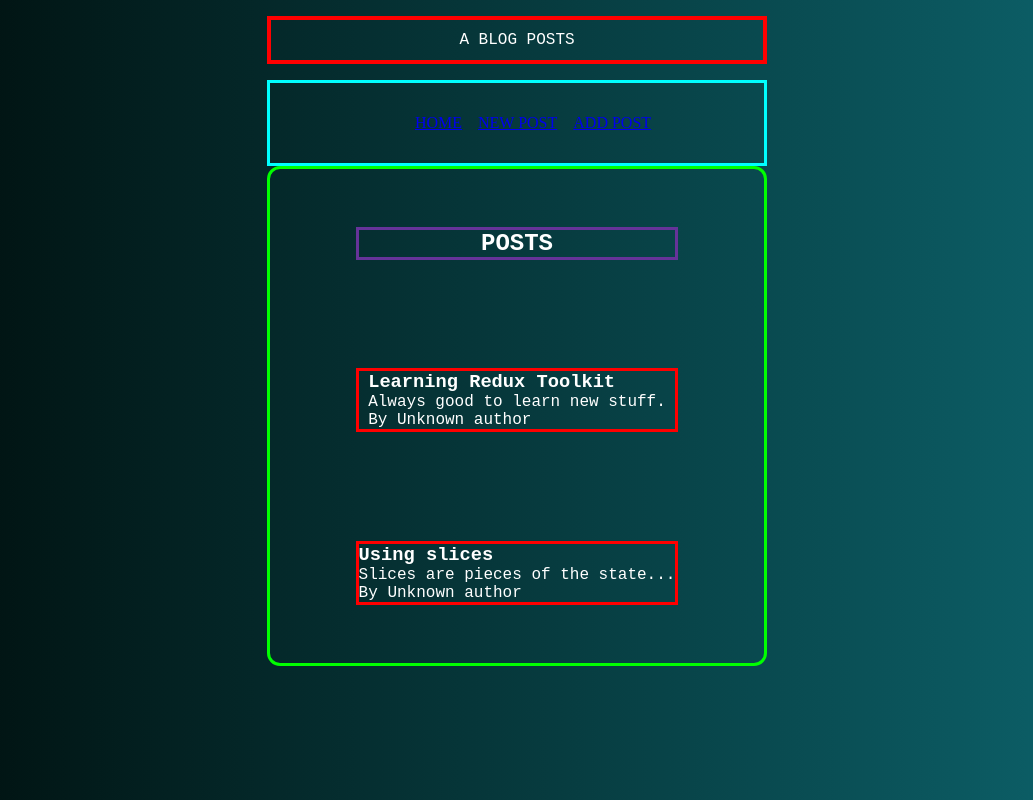
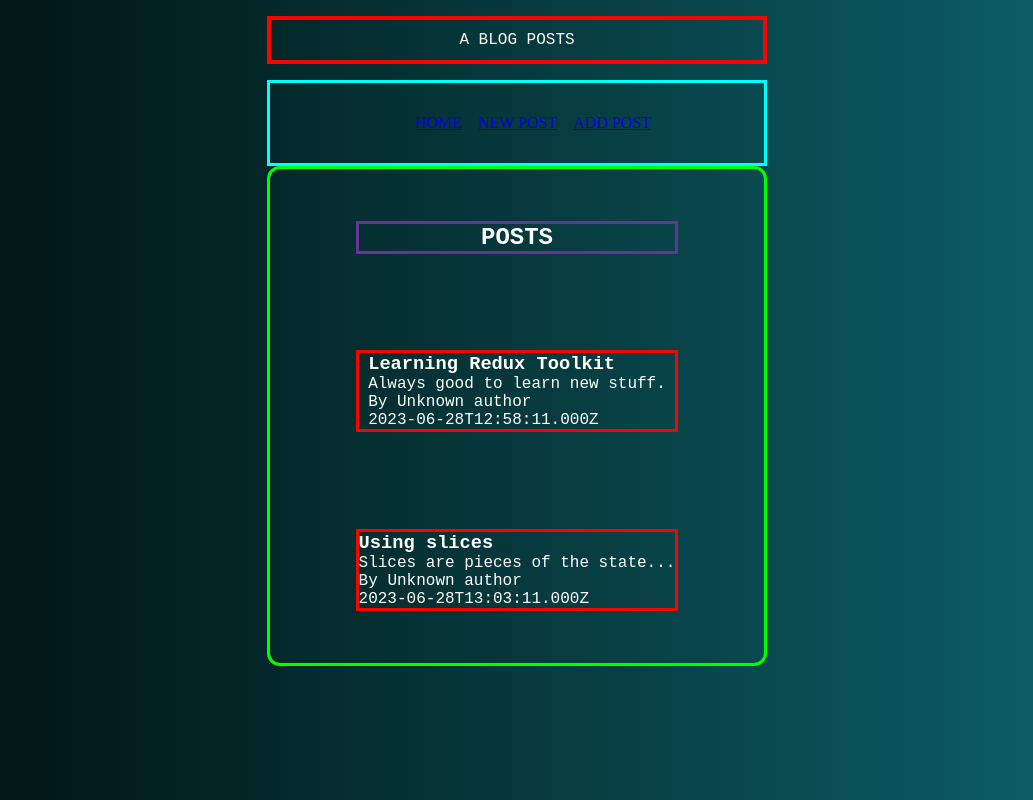
Before and after one commit to Hill-0xFF/ReaktRedux, a React (Vite) app in the folder chapter02-data-flow/: page / in a window 1280 px wide. Shown: the whole page, without its empty margins (123-1156 px from the left). Built offline with nearby package versions, Linux system fonts and the light colour scheme.

Commit message:
[dev]: Chapter 02 - Implemented date and time of posts.

```diff
--- a/chapter02-data-flow/package.json
+++ b/chapter02-data-flow/package.json
@@ -11,6 +11,7 @@
   },
   "dependencies": {
     "@reduxjs/toolkit": "^1.9.5",
+    "date-fns": "^2.30.0",
     "react": "^18.2.0",
     "react-dom": "^18.2.0",
     "react-redux": "^8.1.1",
--- a/chapter02-data-flow/src/App.tsx
+++ b/chapter02-data-flow/src/App.tsx
@@ -26,7 +26,7 @@ function App() {
     evt.preventDefault();
     if (newPostTitle && newPostBody) {
       const id = posts.length ? Number(posts[posts.length - 1].id) + 1 : 1;
-      dispatch(addNewPost(id.toString(), newPostTitle, newPostBody, userId));
+      dispatch(addNewPost(id.toString(), newPostTitle, newPostBody, userId, new Date().toISOString()));
     }
 
     setNewPostBody('');
--- a/chapter02-data-flow/src/features/posts/AddPost.tsx
+++ b/chapter02-data-flow/src/features/posts/AddPost.tsx
@@ -20,7 +20,7 @@ const AddPost = () => {
     if (newPostTitle && newPostBody) {
       const id = posts.length ? Number(posts[posts.length - 1].id) + 1 : 1;
       dispatch(
-        addNewPost(id.toString(), newPostTitle, newPostBody, userId)
+        addNewPost(id.toString(), newPostTitle, newPostBody, userId, new Date().toISOString())
       );
     }
 
--- a/chapter02-data-flow/src/features/posts/PostsList.tsx
+++ b/chapter02-data-flow/src/features/posts/PostsList.tsx
@@ -13,6 +13,7 @@ const PostsList = () => {
       <p className="postCredit">
         <PostUser userId={post.userId}/>
       </p>
+      <p>{post.datetime}</p>
     </article>
   ))
   return (
--- a/chapter02-data-flow/src/features/posts/postsSlice.ts
+++ b/chapter02-data-flow/src/features/posts/postsSlice.ts
@@ -1,43 +1,56 @@
-import { createSlice, PayloadAction } from "@reduxjs/toolkit";
+import { createSlice, PayloadAction } from '@reduxjs/toolkit';
+import { sub } from 'date-fns';
 
 type TypePosts = {
-  id: string,
-  title: string,
-  content: string,
-  userId: string,
-}
+  id: string;
+  title: string;
+  content: string;
+  userId: string;
+  datetime: string;
+};
 
 type PostsState = {
-  posts: TypePosts[],
-}
+  posts: TypePosts[];
+};
 
 const initialState = [
-  { id: "1", title: "Learning Redux Toolkit", content:"Always good to learn new stuff."},
-  { id: "2", title: "Using slices", content: `Slices are pieces of the state managed by Redux, and here,
-  is where you implement the initial state and actions `}
-]
+  {
+    id: '1',
+    title: 'Learning Redux Toolkit',
+    content: 'Always good to learn new stuff.',
+    datetime: sub(new Date(), { minutes: 10 }).toISOString(),
+  },
+  {
+    id: '2',
+    title: 'Using slices',
+    content: `Slices are pieces of the state managed by Redux, and here, is where you implement the initial state and actions `,
+    datetime: sub(new Date(), { minutes: 5 }).toISOString(),
+  },
+];
 
 const postsSlice = createSlice({
-  name: "posts",
+  name: 'posts',
   initialState,
   reducers: {
     addNewPost: {
       reducer: (state, action: PayloadAction<TypePosts>) => {
         // fixed using
         // https://redux-toolkit.js.org/api/createSlice#customizing-generated-action-creators
-      state.push(action.payload)
-    }, prepare(id, title, content, userId) {
+        state.push(action.payload);
+      },
+      prepare(id, title, content, userId, datetime) {
         return {
           payload: {
             id,
             userId,
             title,
             content,
-        }
-      }
-    }
-  }
-  }
+            datetime
+          },
+        };
+      },
+    },
+  },
 });
 
 export const selectAllPost = (state: PostsState) => state.posts;
```
Also changed, not shown: 1 other file (tests, documents, lock files or other folders). Lines whose indentation alone changed are shown as unchanged.
